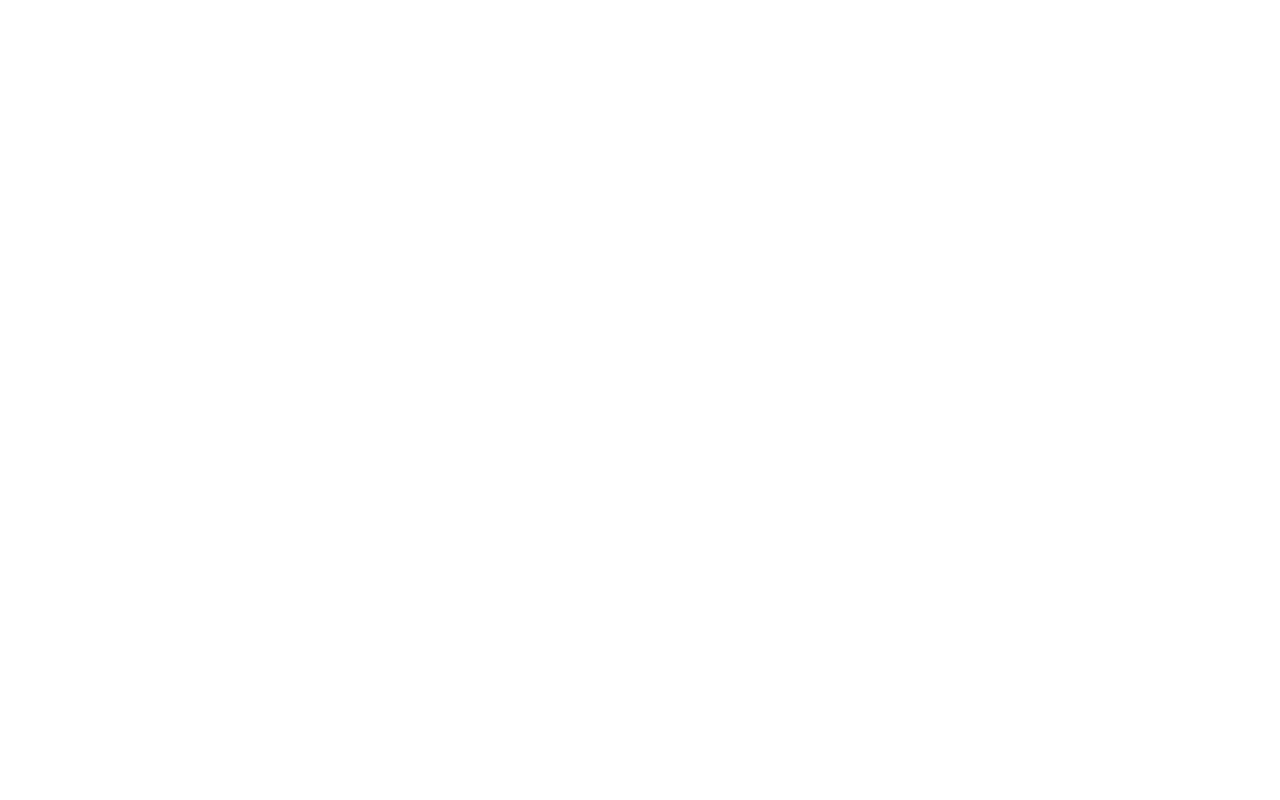
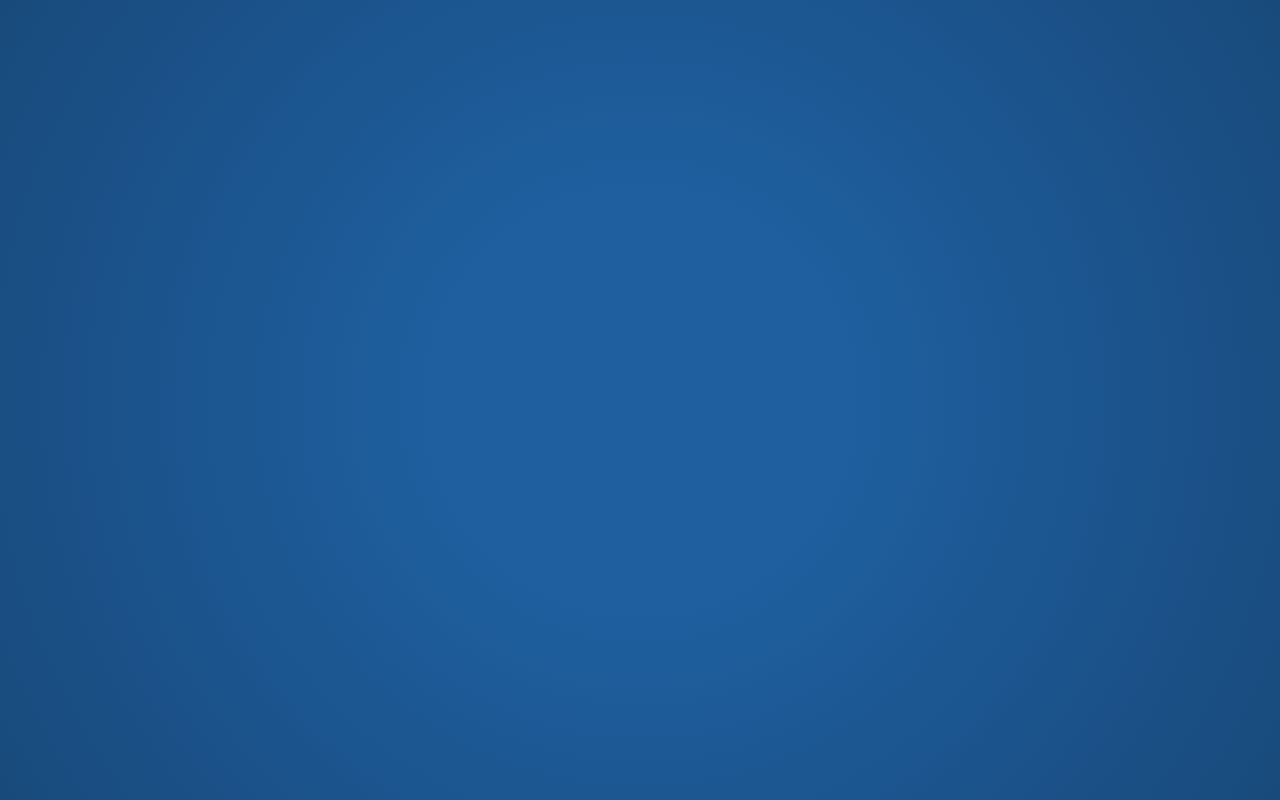
Before and after one commit to MAbdurahman/js-text-to-speech, a website: page index.html in a window 1280 px wide. Drawn offline with Linux system fonts and the light colour scheme.

Commit message:
Add favicon.ico and css variables

```diff
--- a/css/main.css
+++ b/css/main.css
@@ -0,0 +1,84 @@
+
+
+
+/* ==========================================
+              Website Resets
+============================================= */
+*,
+*::after,
+*::before {
+    margin: 0;
+    padding: 0;
+    box-sizing: border-box;
+    -webkit-user-select: none;
+    -moz-user-select: none;
+    -ms-user-select: none;
+    -o-user-select: none;
+    user-select: none;
+}
+
+*::-moz-focus-inner {
+    border: 0;
+}
+
+*:focus {
+    outline: none;
+}
+
+/*=============================================
+         root, html,  and body styles
+================================================*/
+:root {
+    --clr-primary-100: hsla(210, 71%, 96%, 100%);
+    --clr-primary-200: hsla(210, 71%, 86%, 100%);
+    --clr-primary-300: hsla(210, 59%, 70%, 100%);
+    --clr-primary-400: hsla(210, 68%, 63%, 100%);
+    --clr-primary-500: hsla(210, 67%, 54%, 100%);
+    --clr-primary-600: hsla(210, 67%, 46%, 100%);
+    --clr-primary-700: hsla(210, 68%, 37%, 100%);
+    --clr-primary-800: hsla(210, 67%, 29%, 100%);
+
+    --clr-neutral-100: hsla(0, 0%, 98%, 100%);
+    --clr-neutral-200: hsla(0, 0%, 94%, 100%);
+    --clr-neutral-300: hsla(0, 0%, 85%, 100%);
+    --clr-neutral-400: hsla(0, 0%, 75%, 100%);
+    --clr-neutral-500: hsla(0, 0%, 60%, 100%);
+    --clr-neutral-600: hsla(0, 0%, 38%, 100%);
+    --clr-neutral-700: hsla(0, 0%, 19%, 100%);
+    --clr-neutral-800: hsla(0, 0%, 7%, 100%);
+
+    --clr-augmented-100: hsla(210, 15%, 58%, 100%);
+    --clr-augmented-200: hsla(210, 11%, 50%, 100%);
+    --clr-augmented-300: hsla(210, 11%, 36%, 100%);
+    --clr-augmented-400: hsla(210, 25%, 19%, 100%);
+
+    --ff-font-family: 'Open Sans', Arial, sans-serif;
+
+    --fw-font-weight-300: 300;
+    --fw-font-weight-600: 600;
+    --fw-font-weight-700: 700;
+
+    --ls-letter-spacing: 1px;
+}
+
+html {
+    font-size: 100%;
+}
+
+body {
+    width: 100%;
+    height: 100vh;
+    margin: 0;
+    background-image: radial-gradient(circle, var(--clr-primary-700) 28%, var(--clr-primary-800) 100%);
+
+    color: #fff;
+    color: var(--clr-neutral-200);
+    /* font-family: 'Open Sans', sans-serif; */
+    font-family: var(--ff-font-family);
+    font-weight: 300;
+    font-weight: var(--fw-font-weight-300);
+    font-size: 22px;
+    letter-spacing: var(--ls-letter-spacing);
+    /* filter: blur(15px); */
+    transition: filter 0.5s;
+}
--- a/index.html
+++ b/index.html
@@ -5,6 +5,8 @@
     <meta name="viewport"
           content="width=device-width, user-scalable=no, initial-scale=1.0, maximum-scale=1.0, minimum-scale=1.0">
     <meta http-equiv="X-UA-Compatible" content="ie=edge">
+    <!--favicon -->
+    <link rel="shortcut icon" href="favicon.ico">
     <!-- normalize styles-->
     <link rel="stylesheet" href="./css/normalize.css">
     <!-- main styles-->
```
Also changed, not shown: favicon.ico (added).
